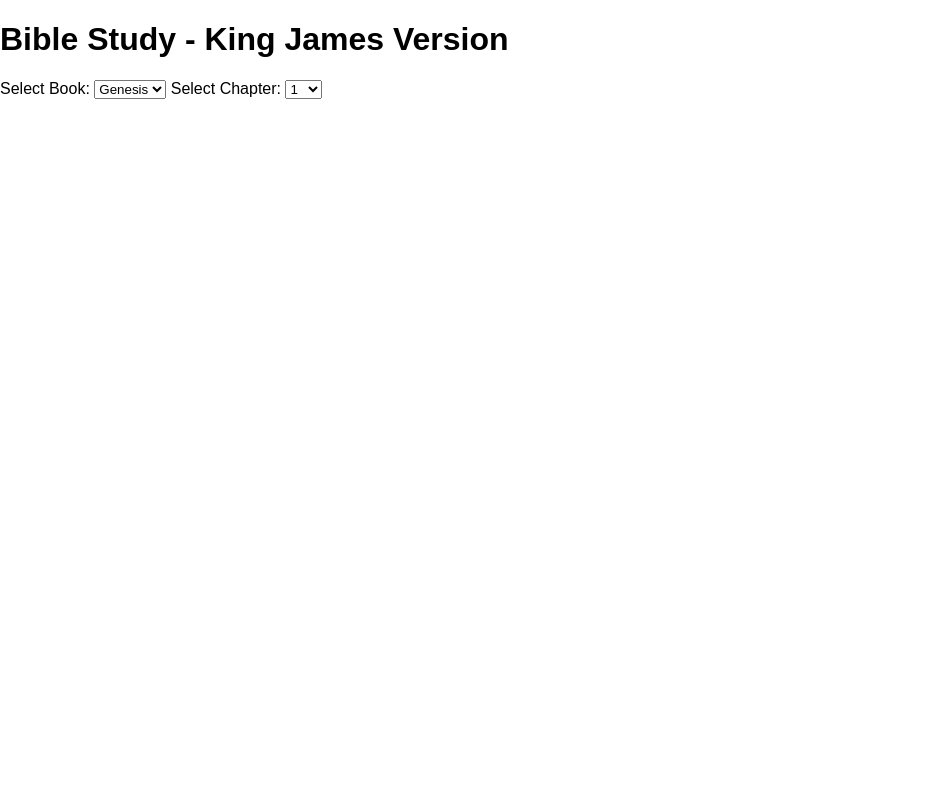
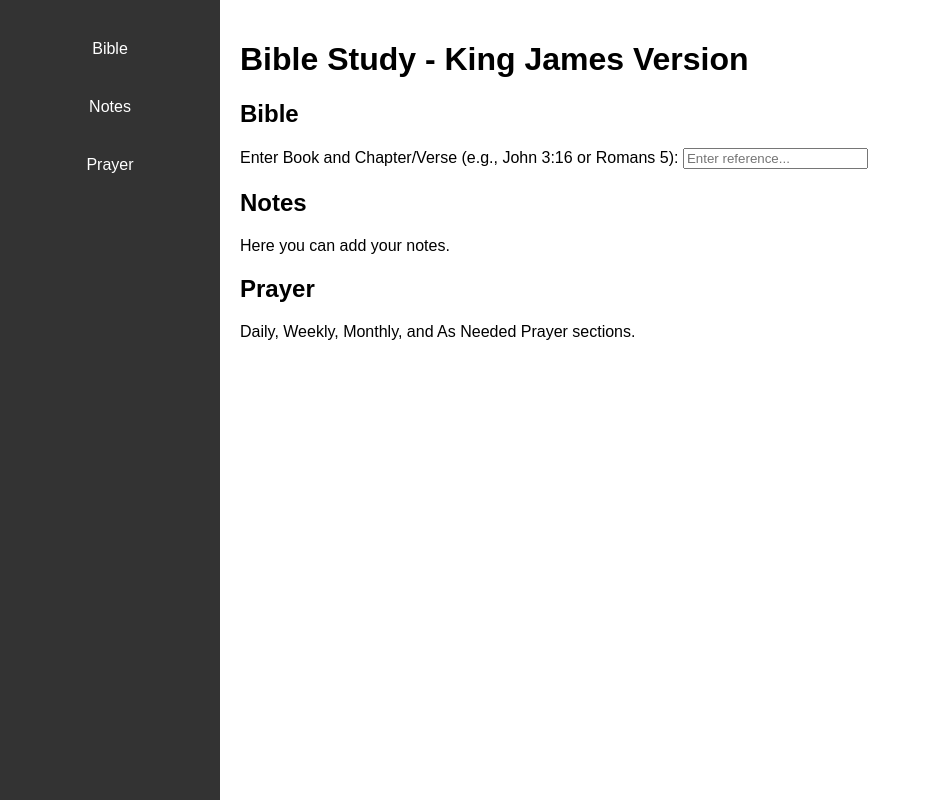
Before and after one commit to rodneyljr/biblestudy, a plain HTML site: page index.html in a window 1280 px wide. Shown: the whole page, without its empty margins (0-930 px from the left). Drawn offline with Linux system fonts and the light colour scheme; no server answers.

Commit message:
Add files via upload

```diff
--- a/index.html
+++ b/index.html
@@ -6,94 +6,125 @@
     <title>Bible Study - King James Version</title>
     <link rel="stylesheet" href="styles.css">
     <script src="script.js"></script>
+    <style>
+        /* Basic Layout for the page */
+        body {
+            font-family: Arial, sans-serif;
+            display: flex;
+            margin: 0;
+        }
+
+        /* Sidebar styles */
+        #sidebar {
+            width: 200px;
+            background-color: #333;
+            color: white;
+            padding-top: 20px;
+            position: fixed;
+            height: 100%;
+            top: 0;
+        }
+
+        #sidebar a {
+            color: white;
+            text-decoration: none;
+            display: block;
+            padding: 10px;
+            margin: 10px 0;
+            text-align: center;
+        }
+
+        #sidebar a:hover {
+            background-color: #575757;
+        }
+
+        /* Main content area */
+        #content {
+            margin-left: 220px;
+            padding: 20px;
+            width: 100%;
+        }
+
+        #bibleContent {
+            margin-top: 20px;
+        }
+    </style>
 </head>
 <body>
-    <div id="bibleTab">
+    <!-- Sidebar with Tabs -->
+    <div id="sidebar">
+        <a href="#bible" id="bibleTabLink">Bible</a>
+        <a href="#notes" id="notesTabLink">Notes</a>
+        <a href="#prayer" id="prayerTabLink">Prayer</a>
+    </div>
+
+    <!-- Main Content Area -->
+    <div id="content">
         <h1>Bible Study - King James Version</h1>
 
-        <!-- Dropdown to select book -->
-        <label for="bookSelect">Select Book:</label>
-        <select id="bookSelect" onchange="updateChapterDropdown()">
-            <option value="genesis">Genesis</option>
-            <option value="john">John</option>
-            <option value="romans">Romans</option>
-            <option value="psalms">Psalms</option>
-            <!-- Add more books as needed -->
-        </select>
+        <!-- Bible Tab -->
+        <div id="bibleTab">
+            <h2>Bible</h2>
+            <label for="referenceInput">Enter Book and Chapter/Verse (e.g., John 3:16 or Romans 5):</label>
+            <input type="text" id="referenceInput" placeholder="Enter reference..." oninput="fetchBibleReference()">
 
-        <!-- Dropdown to select chapter -->
-        <label for="chapterSelect">Select Chapter:</label>
-        <select id="chapterSelect" onchange="fetchBibleChapter()">
-            <!-- Chapters will be added dynamically here -->
-        </select>
-
-        <!-- Bible content will be inserted here by JavaScript -->
             <div id="bibleContent"></div>
         </div>
 
+        <!-- Notes Tab -->
+        <div id="notesTab">
+            <h2>Notes</h2>
+            <p>Here you can add your notes.</p>
+        </div>
+
+        <!-- Prayer Tab -->
+        <div id="prayerTab">
+            <h2>Prayer</h2>
+            <p>Daily, Weekly, Monthly, and As Needed Prayer sections.</p>
+        </div>
+    </div>
+
     <script>
-        // Function to update the chapters dropdown based on selected book
-        function updateChapterDropdown() {
-            const book = document.getElementById('bookSelect').value;
-            const chapterSelect = document.getElementById('chapterSelect');
+        // Function to fetch the Bible reference based on user input
+        async function fetchBibleReference() {
+            const reference = document.getElementById('referenceInput').value.trim();
 
-            // Clear previous chapters
-            chapterSelect.innerHTML = '';
+            // Basic validation: Check if the input matches the pattern for a valid reference
+            const regex = /^([a-zA-Z]+)(\s?)(\d+)([:]\d+)?$/; // Match book name, chapter, and optional verse
+            const match = reference.match(regex);
 
-            // Set chapters for each book
-            let chapters = [];
-            switch (book) {
-                case 'genesis':
-                    chapters = Array.from({ length: 50 }, (_, i) => i + 1); // Genesis has 50 chapters
-                    break;
-                case 'john':
-                    chapters = Array.from({ length: 21 }, (_, i) => i + 1); // John has 21 chapters
-                    break;
-                case 'romans':
-                    chapters = Array.from({ length: 16 }, (_, i) => i + 1); // Romans has 16 chapters
-                    break;
-                case 'psalms':
-                    chapters = Array.from({ length: 150 }, (_, i) => i + 1); // Psalms has 150 chapters
-                    break;
-                // Add more books and chapter counts as needed
-            }
+            if (match) {
+                const book = match[1].toLowerCase();
+                const chapter = match[3];
+                const verse = match[4] ? match[4].substring(1) : null; // Remove ':' from verse part if present
 
-            // Populate the chapters dropdown
-            chapters.forEach(chapter => {
-                const option = document.createElement('option');
-                option.value = chapter;
-                option.textContent = chapter;
-                chapterSelect.appendChild(option);
-            });
+                // Fetch the Bible content based on the user's input
+                let apiUrl = `https://bible-api.com/${book}+${chapter}`;
+                if (verse) apiUrl += `:${verse}`;
+                apiUrl += "?translation=kjv"; // Use King James Version
 
-            // Automatically fetch the first chapter when the book is selected
-            fetchBibleChapter();
-        }
-
-        // Function to fetch the Bible chapter dynamically
-        async function fetchBibleChapter() {
-            const book = document.getElementById('bookSelect').value;
-            const chapter = document.getElementById('chapterSelect').value;
-
-            // Fetch the data from the API
-            const response = await fetch(`https://bible-api.com/${book}+${chapter}?translation=kjv`);
+                try {
+                    const response = await fetch(apiUrl);
                     const data = await response.json();
 
-            // Display the chapter content
+                    if (data.verses && data.verses.length > 0) {
                         let chapterText = `<h2>${book.charAt(0).toUpperCase() + book.slice(1)} Chapter ${chapter}</h2>`;
                         data.verses.forEach(verse => {
                             chapterText += `<p><strong>${verse.reference}:</strong> ${verse.text}</p>`;
                         });
 
-            // Insert the content into the page
+                        // Display the content in the bibleContent div
                         document.getElementById('bibleContent').innerHTML = chapterText;
+                    } else {
+                        document.getElementById('bibleContent').innerHTML = `<p>No verses found for the reference "${reference}".</p>`;
                     }
-
-        // Load default content for Genesis 1 when the page loads
-        window.onload = function() {
-            updateChapterDropdown();
-            fetchBibleChapter();
-        };
+                } catch (error) {
+                    document.getElementById('bibleContent').innerHTML = `<p>Error fetching Bible data. Please check your reference.</p>`;
+                }
+            } else {
+                document.getElementById('bibleContent').innerHTML = `<p>Invalid reference. Please enter a valid book and chapter/verse (e.g., John 3:16).</p>`;
+            }
+        }
     </script>
 </body>
 </html>
```
Lines whose indentation alone changed are shown as unchanged.
